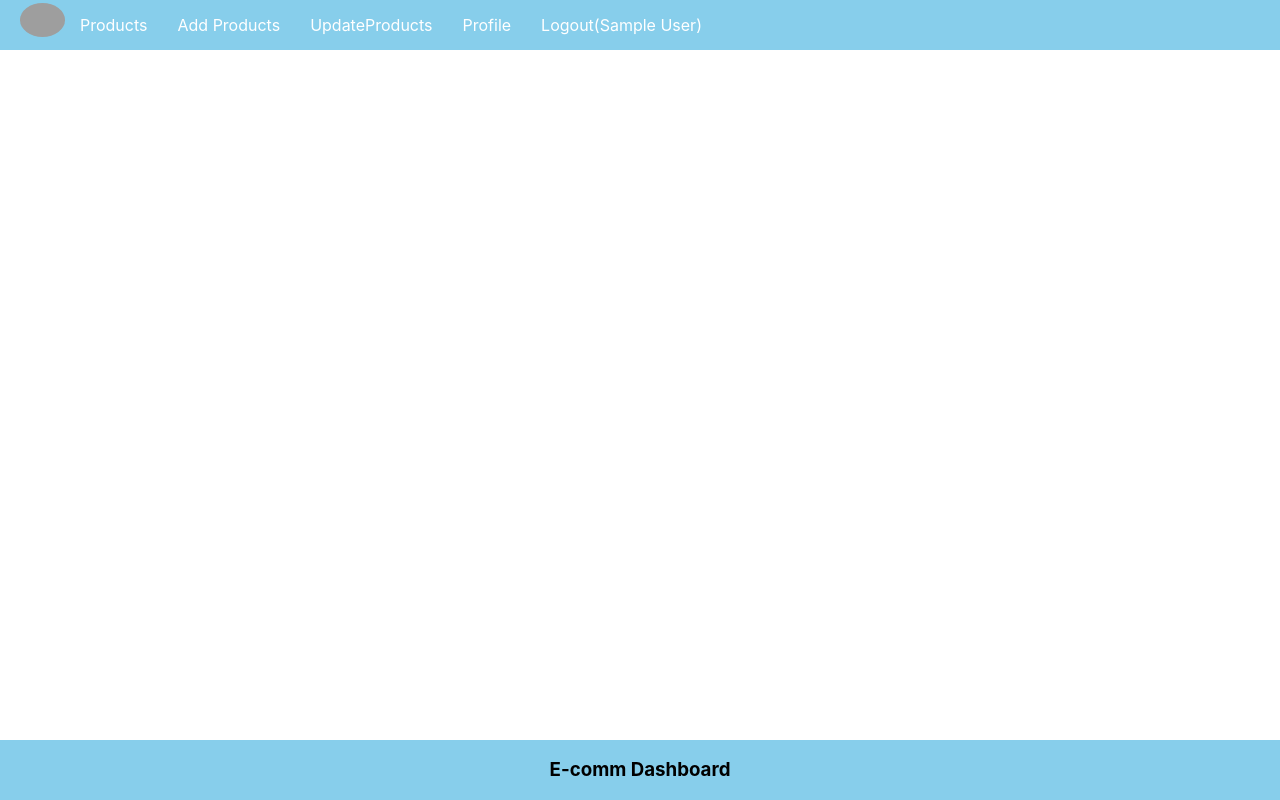
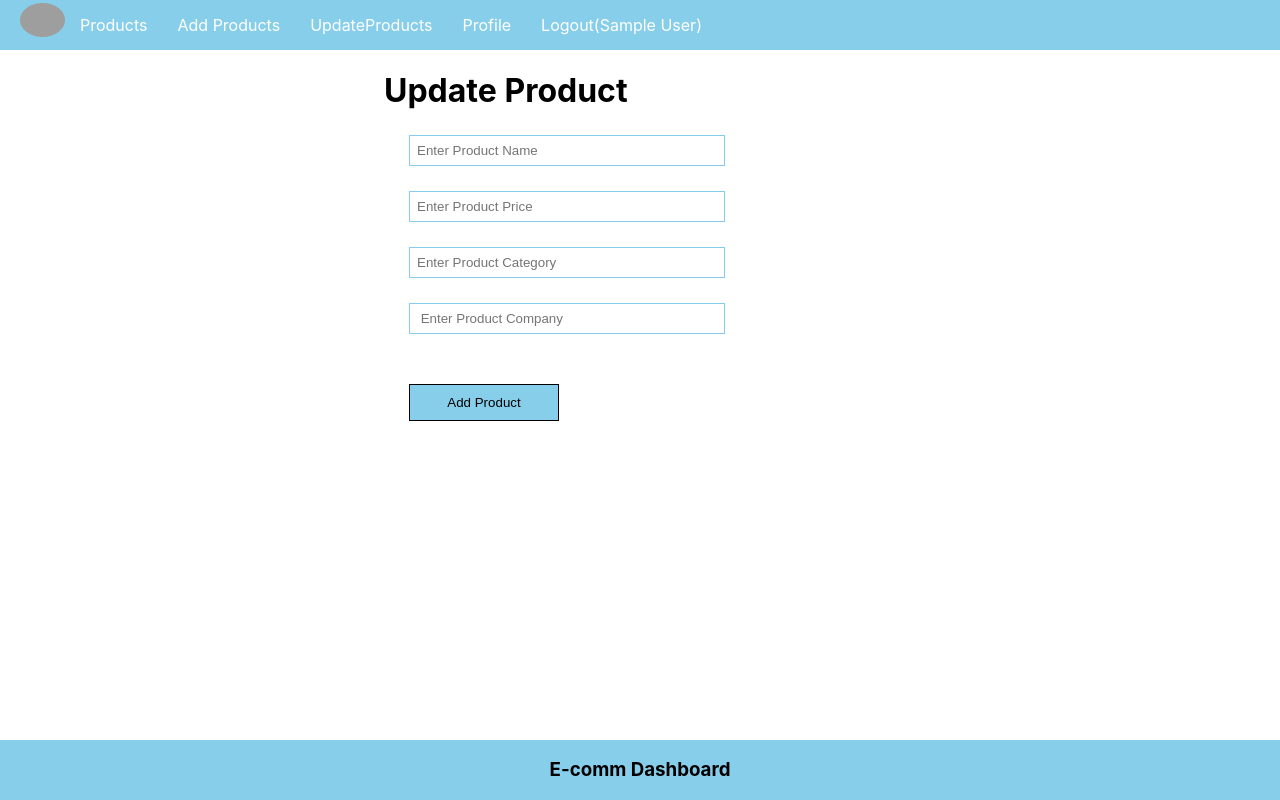
Before and after one commit to daddys-code18/front-end, a React (Create React App) app: page /update/1 in a window 1280 px wide. Built offline with nearby package versions, Linux system fonts and the light colour scheme; no server answers; sample sign-in values are in the browser's storage; grey boxes are pictures that could not be loaded.

Commit message:
integrate api for Update Product

```diff
--- a/src/App.js
+++ b/src/App.js
@@ -7,6 +7,7 @@ import PrivateComponent from "./components/PrivateComponent";
 import Login from "./components/Login";
 import AddProduct from "./components/AddProduct";
 import ProductList from "./components/ProductList";
+import UpdateProduct from "./components/UpdateProduct";
 function App() {
   return (
     <div className="">
@@ -16,10 +17,7 @@ function App() {
           <Route element={<PrivateComponent />}>
             <Route path="/" element={<ProductList />} />
             <Route path="/add" element={<AddProduct />} />
-            <Route
-              path="/update"
-              element={<h1> Product updated Component</h1>}
-            />
+            <Route path="/update/:id" element={<UpdateProduct />} />
             <Route
               path="/logout"
               element={<h1> Logout Product Component</h1>}
--- a/src/components/ProductList.js
+++ b/src/components/ProductList.js
@@ -1,4 +1,5 @@
 import React, { useEffect } from "react";
+import { Link } from "react-router-dom";
 
 function ProductList() {
   const [products, setProducts] = React.useState([]);
@@ -40,6 +41,7 @@ function ProductList() {
           <li>{item.category ? item.category : "mobile"}</li>
           <li>
             <button onClick={() => deleteProduct(item._id)}>Delete</button>
+            <Link to={"/update/" + item._id}>Update</Link>
           </li>
         </ul>
       ))}
--- /dev/null
+++ b/src/components/UpdateProduct.js
@@ -0,0 +1,96 @@
+import React, { useEffect } from "react";
+import { useParams, useNavigate } from "react-router-dom";
+
+const UpdateProduct = () => {
+  const [name, setName] = React.useState("");
+  const [price, setPrice] = React.useState("");
+  const [category, setCategory] = React.useState("");
+  const [company, setCompany] = React.useState("");
+
+  const navigate = useNavigate();
+  const params = useParams();
+
+  useEffect(() => {
+    getProductDetails();
+  }, []);
+  const getProductDetails = async () => {
+    console.warn(params);
+    let result = await fetch(`http://localhost:5000/product/
+    ${params.id}`);
+    result = await result.json();
+    setName(result.name);
+    setPrice(result.price);
+    setCategory(result.category);
+    setCompany(result.company);
+    console.warn(result);
+  };
+  const [error, setError] = React.useState(false);
+  const updateProduct = async () => {
+    console.warn(name, price, category, company);
+
+    let result = await fetch(`http://localhost:5000/product/${params.id}`, {
+      method: "Put",
+      body: JSON.stringify({ name, price, category, company }),
+      headers: {
+        "Content-Type": "application/x-www-form-urlencoded",
+        "Access-Control-Allow-Origin": "*",
+        "Content-Type": "application/json",
+      },
+    });
+    result = await result.json();
+    console.warn(result);
+    navigate("/");
+  };
+
+  return (
+    <div className="product">
+      <h1>Update Product</h1>
+      <input
+        className="inputBox"
+        type="text"
+        placeholder="Enter Product Name"
+        value={name}
+        onChange={(e) => setName(e.target.value)}
+      />
+      {error && !name && (
+        <span className="invalid-input">Enter valid Name</span>
+      )}
+      <input
+        className="inputBox"
+        type="text"
+        placeholder="Enter Product Price"
+        value={price}
+        onChange={(e) => setPrice(e.target.value)}
+      />
+      {error && !price && (
+        <span className="invalid-input">Enter valid Price</span>
+      )}
+      <input
+        className="inputBox"
+        type="text"
+        placeholder="Enter Product Category"
+        value={category}
+        onChange={(e) => setCategory(e.target.value)}
+      />
+      {error && !category && (
+        <span className="invalid-input">Enter valid Category</span>
+      )}
+      <input
+        className="inputBox"
+        type="text"
+        placeholder=" Enter Product Company"
+        value={company}
+        onChange={(e) => setCompany(e.target.value)}
+      />
+      {error && !company && (
+        <span className="invalid-input">Enter valid Company</span>
+      )}
+      <button onClick={updateProduct} className="appButton">
+        {" "}
+        Add Product
+      </button>
+    </div>
+  );
+};
+
+export default UpdateProduct;
```
